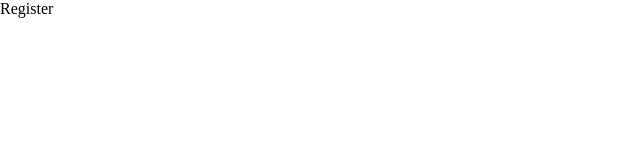
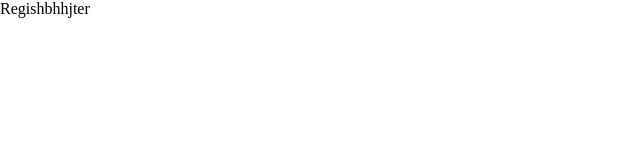
Before and after one commit to MarwanOladele/chat_app, a React (Create React App) app: page / in a window 1280 px wide. Shown: the top 160 px of the page, without its empty margins (0-640 px from the left). Built offline with nearby package versions, Linux system fonts and the light colour scheme.

Commit message:
new  commit

```diff
--- a/src/pages/Register.jsx
+++ b/src/pages/Register.jsx
@@ -1,6 +1,6 @@
 const Register = () => {
   return (
-    <div>Register</div>
+    <div>Regishbhhjter</div>
   )
 }
 
```
